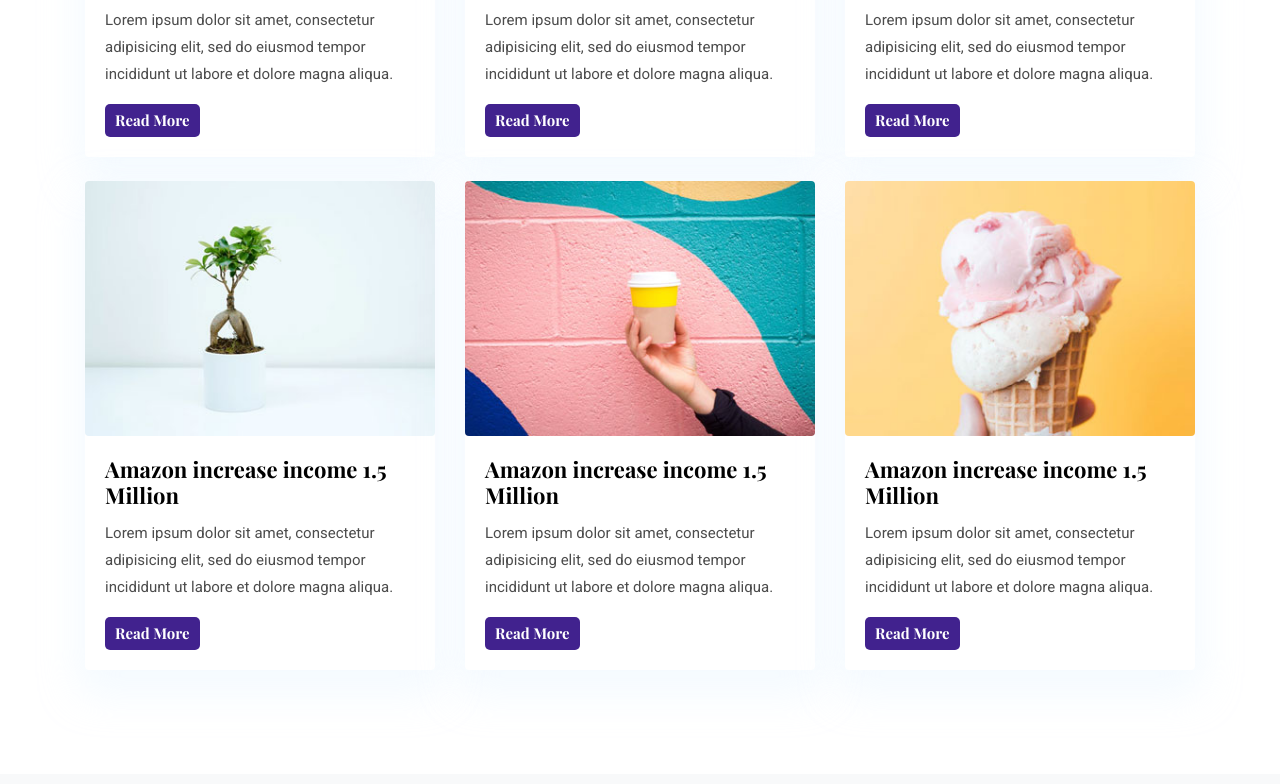
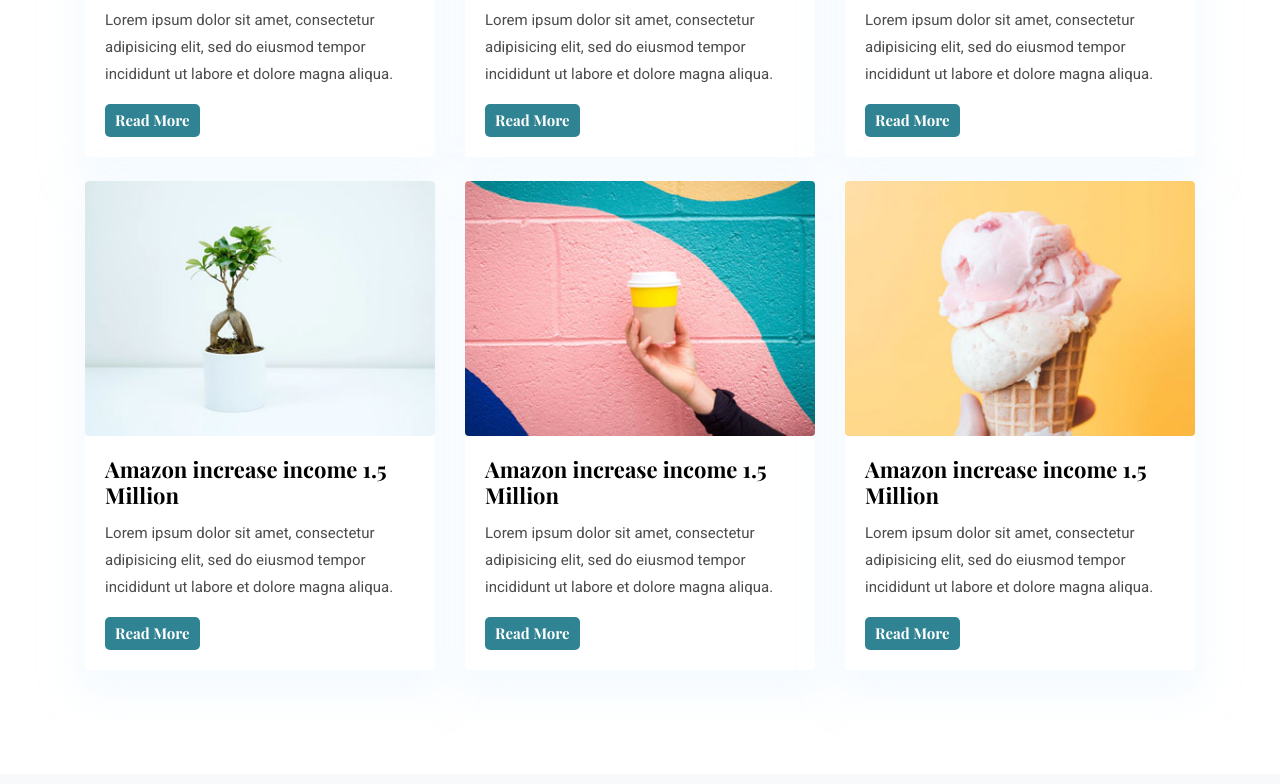
Before and after one commit to lan-lyu/home, a plain HTML site: page blog.html in a window 1280 px wide. Shown: the part 916-1700 px from the top of the page. Drawn offline with nearby package versions, Linux system fonts and the light colour scheme.

Commit message:
Update style.css

```diff
--- a/css/style.css
+++ b/css/style.css
@@ -89,7 +89,7 @@ h6, .h6 {
 }
 
 .btn-primary {
-  background: #41228e;
+  background: #308392;
   color: #fff;
 }
 .btn-primary:active {
```
